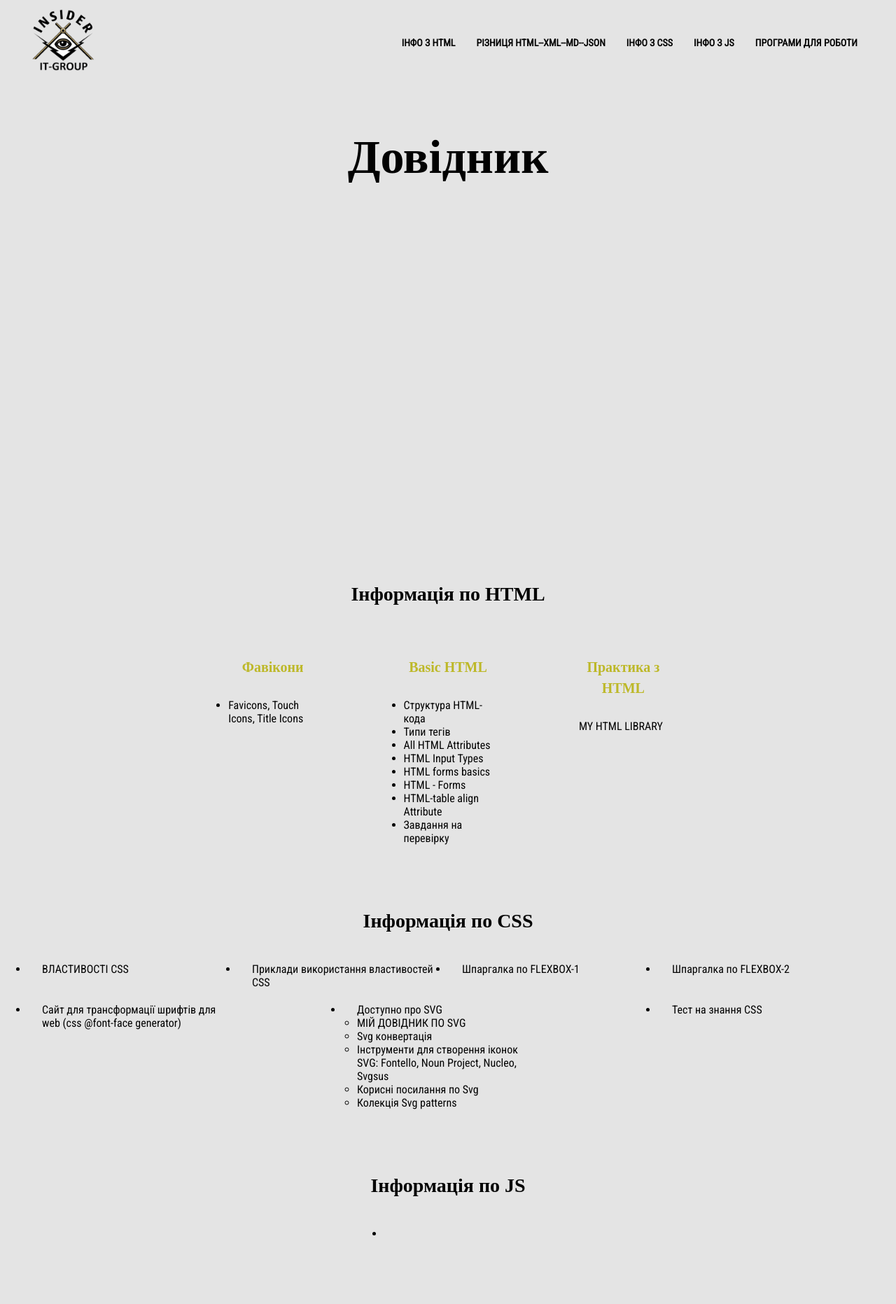
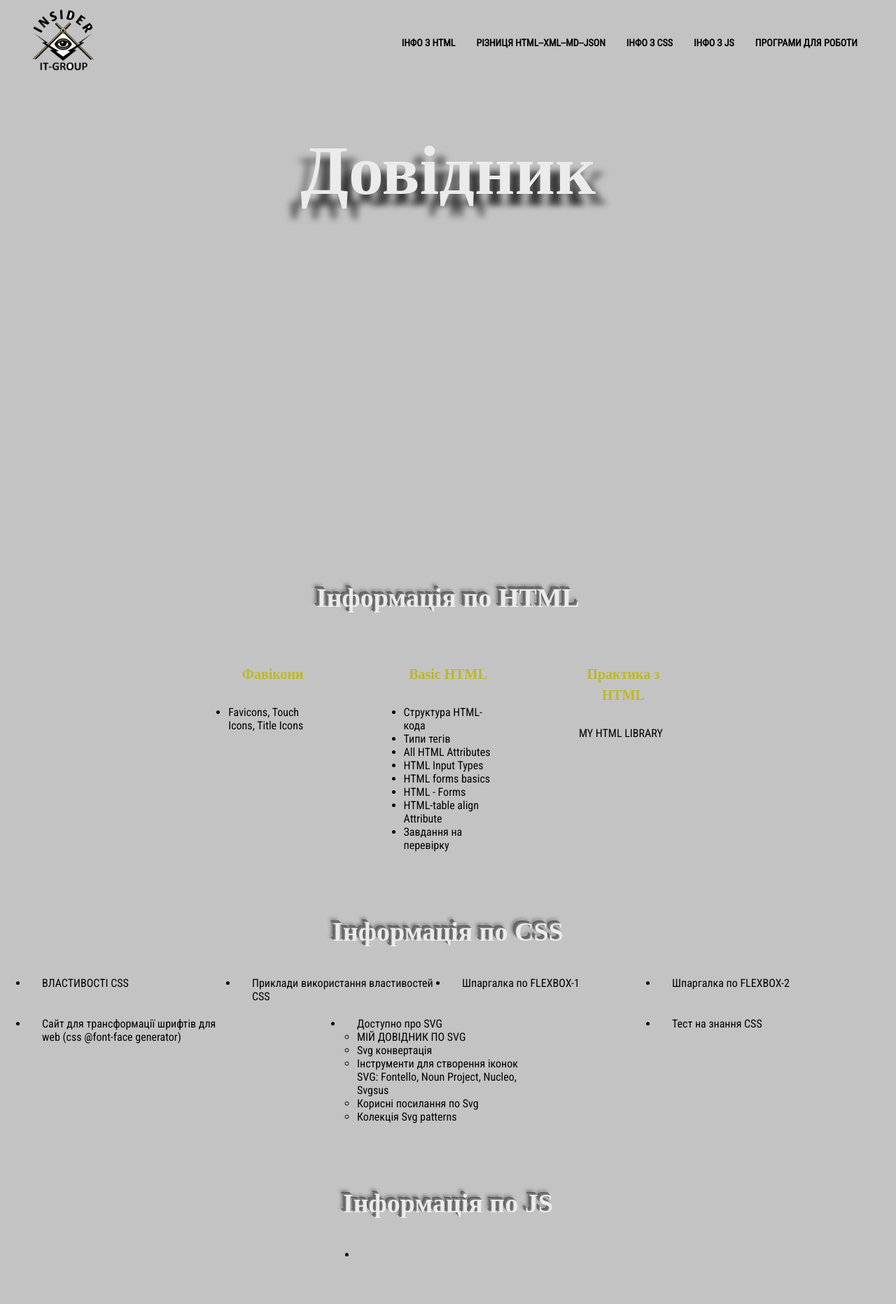
Before and after one commit to ruslankravchuk/ITBRO, a PHP site: page / in a window 1280 px wide. Shown: the top 1863 px of the page at 70% size. Run offline with PHP 8.4, Linux system fonts and the light colour scheme.

Commit message:
style editing

```diff
--- a/lesson_2/directory_lesson/css/style.css
+++ b/lesson_2/directory_lesson/css/style.css
@@ -15,8 +15,10 @@
 
 a:hover {
   color: #AEBF3B;
+  border-bottom: 2px solid #AEBF3B;
+  transition: all 0.4s ease;
+  max-width: 100%;
 }
-
 
 .container {
   max-width: 1220px;
@@ -30,7 +32,8 @@
   color: #020202;
   font-size: 16px;
   line-height: 19px;
-  background: #e4e4e4;
+  background: #c3c3c3;
+
 }
 
 .header {
@@ -40,11 +43,14 @@
 
 h1 {
   font-family: 'spaceagecyrillic';
-  padding: 100px 0;
+  padding: 20px 0;
   font-size: 68px;
-  line-height: 48px;
+  line-height: 88px;
   font-weight: 700;
   text-align: center;
+  margin-bottom: 0;
+  margin-top: 80px;
+
 }
 
 h2,
@@ -95,6 +101,11 @@
   align-items: center;
   height: 100px;
   padding-top: 20px;
+}
+
+a.logo:hover,
+img.logo__link:hover {
+  text-decoration: none !important;
 }
 
 .menu__list {
@@ -152,6 +163,114 @@
   margin-bottom: 150px;
 }
 
+/* стилі для h1, h2, h3 */
+
+.titlefont {
+  color: rgb(235, 235, 235);
+  font-size: 38px;
+  line-height: 48px;
+  font-weight: 700;
+  text-shadow: rgb(125, 125, 125) -1px -1px 0px, rgb(115, 115, 115) -2px -2px 0px, rgb(105, 105, 105) -3px -3px 0px, rgb(90, 90, 90) -4px -4px 0px, rgba(20, 20, 20, 0.498039) -6px -6px 5px;
+  text-align: center;
+
+}
+
+.titlefont2 {
+  color: rgb(235, 235, 235);
+  font-size: 100px;
+  text-shadow: rgb(20, 20, 20) -1px 1px 0px, rgb(20, 20, 20) -2px 2px 0px, rgb(20, 20, 20) -3px 3px 0px, rgb(20, 20, 20) -4px 4px 0px, rgb(30, 30, 30) -5px 5px 0px, rgb(40, 40, 40) -6px 6px 0px, rgba(40, 40, 40, 0.901961) -7px 7px 0px, rgba(40, 40, 40, 0.8) -8px 8px 1px, rgba(40, 40, 40, 0.701961) -9px 9px 3px, rgba(40, 40, 40, 0.6) -10px 10px 4px, rgba(40, 40, 40, 0.498039) -11px 11px 5px;
+  text-align: center;
+
+}
+
+.titlefont3 {
+  text-shadow: rgba(0, 0, 0, 0.498039) -15px 15px 10px, rgba(0, 0, 0, 0.498039) 15px 15px 10px;
+  text-align: center;
+  color: rgb(235, 235, 235);
+  font-size: 100px;
+}
+
+.titlefont4 {
+  color: rgb(110, 110, 110);
+  font-size: 100px;
+  text-shadow: rgba(255, 0, 0, 0.2) -3px 0px 5px, rgba(0, 0, 255, 0.2) 3px 0px 5px, rgba(0, 255, 0, 0.2) 0px 3px 5px;
+  text-align: center;
+}
+
+/* .titlefont4 {
+  color: rgb(30, 30, 30);
+  font-size: 100px;
+  text-shadow: rgb(15, 15, 15) 1px -1px 0px, rgb(120, 120, 120) -1px 1px 0px;
+  text-align: center;
+
+}
+
+.titlefont5 {
+  color: rgb(30, 30, 30);
+  font-size: 100px;
+  text-shadow: rgb(5, 5, 5) -1px 1px 3px, rgb(190, 190, 190) 1px -1px 3px;
+  text-align: center;
+
+} */
+
+/* стилі при наведенні a:hover */
+.d3Box {
+  transition: all 0.4s ease;
+  transform-style: preserve-3d;
+  perspective: 1000px;
+  background: #03A9F4;
+  color: white;
+  transform-style: preserve-3d;
+  transform-origin: 50% 0% 0;
+}
+
+.d3Box::before {
+  content: attr(data-hover);
+  height: 100%;
+  position: absolute;
+  top: 100%;
+  left: 0;
+  transform: rotateX(-90deg);
+  transform-origin: 50% 0% 0;
+  background: #AEBF3B;
+  padding: 0px 4px;
+}
+
+.d3Box:hover,
+.d3Box:focus {
+  transition: all 0.4s ease;
+  transform: translateY(0px) rotateX(90deg);
+}
+
+.d3Box:hover::before {
+  transition: all 0.4s ease;
+}
+
+/* ******* */
+.maxWidth::before {
+  position: absolute;
+  height: 100%;
+  top: 0;
+  left: 0;
+  overflow: hidden;
+  margin: 0px 4px;
+  max-width: 0;
+  border-bottom: 2px solid #AEBF3B;
+  color: #AEBF3B;
+  content: attr(data-hover);
+  transition: max-width 0.5s;
+}
+
+.maxWidth:hover,
+.maxWidth:focus,
+.maxWidth:hover::before {
+  transition: all 0.4s ease;
+  max-width: 100%;
+}
+
+/* end стилі при наведенні a:hover */
+
+
 /* стилі для кнопки */
 .btn-class {
   position: absolute;
@@ -165,7 +284,6 @@
     6px 7px rgba(88, 88, 88, 1),
     0px 8px rgba(78, 78, 78, 1),
     10px 14px 6px -1px rgba(128, 128, 128, 1);
-
   transition: all .1s ease-in-out;
   background-color: #E8E8E8;
 
--- a/lesson_2/directory_lesson/difference.html
+++ b/lesson_2/directory_lesson/difference.html
@@ -63,7 +63,7 @@
   <!-- Порівняльна таблиця HTML-XML-MD-JSON  -->
   <main>
     <div class="container">
-      <h1 class="title" >
+      <h1 class="titlefont2" >
 			Довідник
 		  </h1>
     </div>
--- a/lesson_2/directory_lesson/index.html
+++ b/lesson_2/directory_lesson/index.html
@@ -57,7 +57,7 @@
           </ul>
         </nav>
       </div>
-      <h1 class="title" >
+      <h1 class="titlefont3" >
 			Довідник
 		  </h1>
     </div>
@@ -70,7 +70,7 @@
       <div class="container">
         <div class="dir__sec" id="DirHTML">
           <div class="dir__sec-top">
-            <h2 class="dir__sec-title" >
+            <h2 class="dir__sec-title titlefont" >
             Інформація по HTML
             </h2>
           </div>
@@ -81,7 +81,7 @@
               </h3>
               <ul>
                 <li>
-                  <a target="_blank" href="https://css-tricks.com/favicon-quiz/">
+                  <a target="_blank" class="dir__sec-links" href="https://css-tricks.com/favicon-quiz/">
                     Favicons, Touch Icons, Title Icons
                   </a>
                 </li>
@@ -93,42 +93,42 @@
               </h3>
               <ul>
                 <li>
-                  <a target="_blank" href="http://htmlbook.ru/samhtml/struktura-html-koda">
+                  <a target="_blank" class="dir__sec-links" href="http://htmlbook.ru/samhtml/struktura-html-koda">
                     Структура HTML-кода
                   </a>
                 </li>
                 <li>
-                  <a target="_blank" href="http://htmlbook.ru/samhtml/tipy-tegov">
+                  <a target="_blank" class="dir__sec-links" href="http://htmlbook.ru/samhtml/tipy-tegov">
                     Типи тегів
                   </a>
                 </li>
                 <li>
-                  <a target="_blank" href="https://www.w3schools.com/tags/ref_attributes.asp">
+                  <a target="_blank"  class="dir__sec-links" href="https://www.w3schools.com/tags/ref_attributes.asp">
                     All HTML Attributes
                   </a>
                 </li>
                 <li>
-                  <a target="_blank" href="https://www.w3schools.com/html/html_form_input_types.asp">
+                  <a target="_blank"  class="dir__sec-links" href="https://www.w3schools.com/html/html_form_input_types.asp">
                     HTML Input Types
                   </a>
                 </li>
                 <li>
-                  <a target="_blank" href="https://webplatform.github.io/docs/guides/html_forms_basics/">
+                  <a target="_blank" class="dir__sec-links" class="dir__sec-links" href="https://webplatform.github.io/docs/guides/html_forms_basics/">
                     HTML forms basics
                   </a>
                 </li>
                 <li>
-                  <a target="_blank" href="https://www.tutorialspoint.com/html/html_forms.htm">
+                  <a target="_blank"  class="dir__sec-links" href="https://www.tutorialspoint.com/html/html_forms.htm">
                     HTML - Forms
                   </a>
                 </li>
                 <li>
-                  <a target="_blank" href="https://www.w3schools.com/tags/att_table_align.asp">
+                  <a target="_blank" class="dir__sec-links" class="dir__sec-links" href="https://www.w3schools.com/tags/att_table_align.asp">
                     HTML-table align Attribute
                   </a>
                 </li>
                 <li>
-                  <a target="_blank" href="https://drive.google.com/open?id=1QHVnhilEStd4pSi9BjT6GfbisMg1pSZ9">
+                  <a target="_blank"  class="dir__sec-links" href="https://drive.google.com/open?id=1QHVnhilEStd4pSi9BjT6GfbisMg1pSZ9">
                     Завдання на перевірку
                   </a>
                 </li>
@@ -138,7 +138,7 @@
               <h3 class="dir-sec-title2" >
               Практика з HTML
               </h3>
-              <a target="_blank" href="index_linklibrary.html">
+              <a target="_blank" class="dir__sec-links" href="index_linklibrary.html">
                     MY HTML LIBRARY
               </a>
             </div>
@@ -151,18 +151,18 @@
       <div class="container">
         <div class="dir__sec" id="DirCss">
           <div class="dir__sec-top">
-            <h2 class="dir__sec-title" >
+            <h2 class="dir__sec-title titlefont" >
               Інформація по CSS
             </h2>
           </div>
           <ul class="dir__sec-item">
             <li class="dir__sec-items">
-              <a target="_blank" class="dir__sec-links" href="property/attribute.html">
+              <a target="_blank"  class="dir__sec-links maxWidth" data-hover='max Width' href="property/attribute.html">
                 ВЛАСТИВОСТІ CSS
               </a>
             </li>
             <li class="dir__sec-items">
-              <a target="_blank" class="dir__sec-links" href="https://docs.google.com/document/edit?id=1PNal13RIr6P85ddwjobB0gTaTDAtUkY9cXh4ycsJ8OM&hl=ru">
+              <a target="_blank"  class="dir__sec-links" href="https://docs.google.com/document/edit?id=1PNal13RIr6P85ddwjobB0gTaTDAtUkY9cXh4ycsJ8OM&hl=ru">
                 Приклади використання властивостей CSS
               </a>
             </li>
@@ -211,7 +211,7 @@
                   <a target="_blank" class="dir__sec-links" href="https://nucleoapp.com">
                     Nucleo,
                   </a>
-                  <a target="_blank" class="dir__sec-links" href="http://www.svgs.us/">
+                  <a target="_blank" class="dir__sec-links" class="dir__sec-links" href="http://www.svgs.us/">
                     Svgsus
                   </a>
                 </li>
@@ -221,7 +221,7 @@
                   </a>
                 </li>
                 <li>
-                  <a target="_blank" class="dir__sec-links" href="https://codepen.io/collection/AyaLRg/">
+                  <a target="_blank"  class="dir__sec-links" href="https://codepen.io/collection/AyaLRg/">
                     Колекція Svg patterns
                   </a>
                 </li>
@@ -241,7 +241,7 @@
       <div class="container">
         <div class="dir__sec" id="DirJs">
           <div class="dir__sec-top">
-            <h2 class="dir__sec-title" >
+            <h2 class="dir__sec-title titlefont" >
               Інформація по JS
             </h2>
           </div>
@@ -254,8 +254,6 @@
               </ul>
             </div>
           </div>
-
-
         </div>
       </div>
     </section>
@@ -264,7 +262,7 @@
       <div class="container">
         <div class="dir__sec" id="DirPrograms">
           <div class="dir__sec-top">
-            <h2 class="dir__sec-title" >
+            <h2 class="dir__sec-title titlefont" >
             Програми для роботи
           </h2>
           </div>
```
Also changed, not shown: lesson_2/directory_lesson/jpeg_logo/background.jpg (deleted), lesson_2/directory_lesson/jpeg_logo/background.png (deleted).
